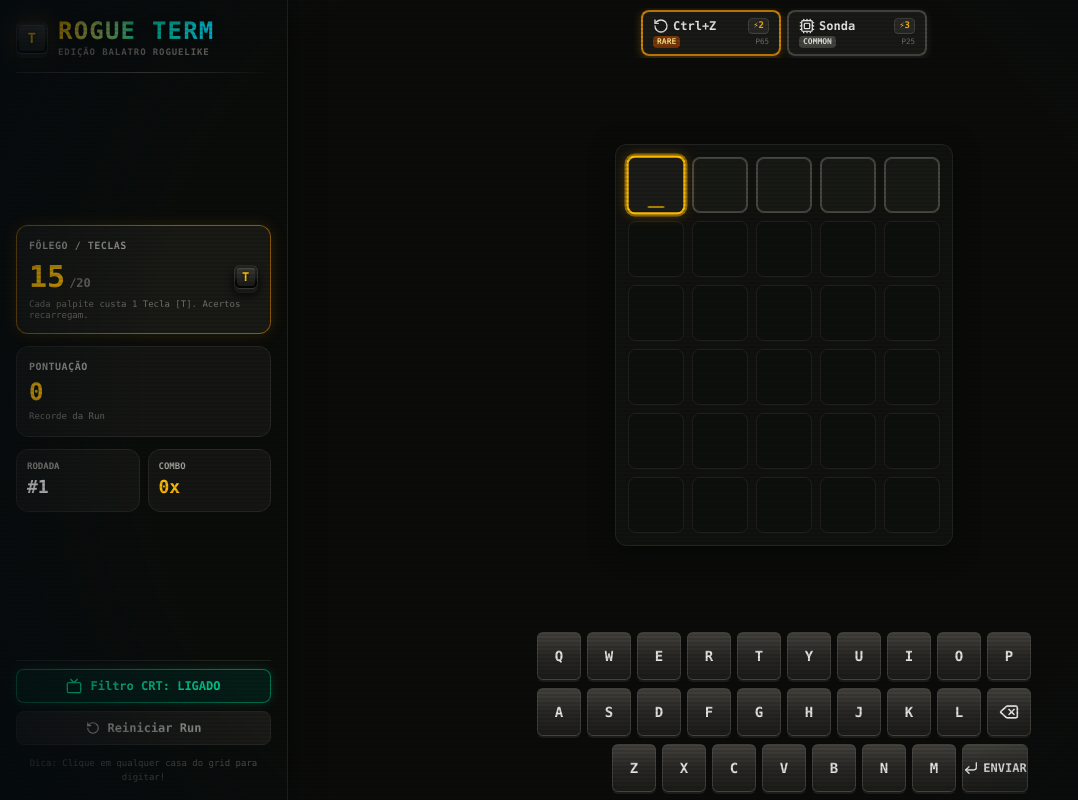
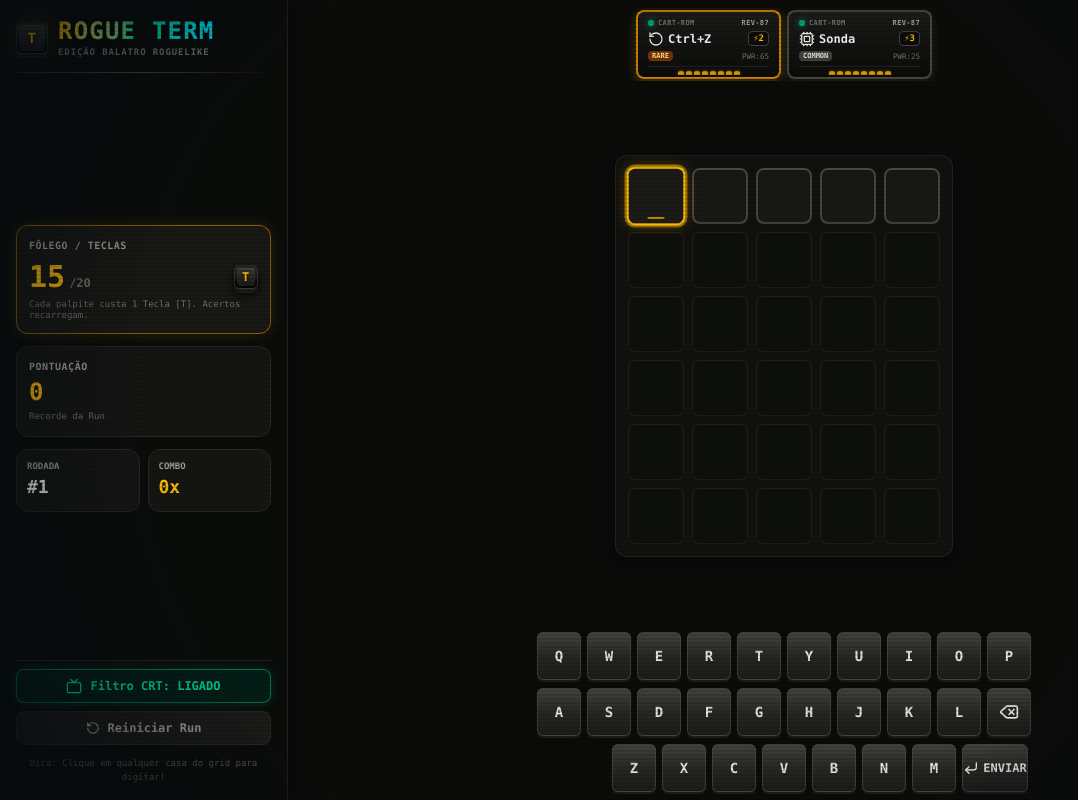
Before and after one commit to mariogomesbarbosa/rogue-term, a Next.js app: page / in a window 1280 px wide. Shown: the whole page, without its empty margins (0-1078 px from the left). Built offline with nearby package versions, Linux system fonts and the light colour scheme.

Commit message:
feat(visual): redesenhar cartas de habilidades e draft no estilo cartuchos e circuitos retrô

```diff
--- a/src/components/DraftModal.tsx
+++ b/src/components/DraftModal.tsx
@@ -4,32 +4,36 @@ import React from 'react';
 import { useGameStore } from '@/store/gameStore';
 import { Rarity } from '@/types/game';
 import { motion, AnimatePresence } from 'framer-motion';
-import { Sparkles, Zap, Shield, ChevronRight } from 'lucide-react';
+import { Zap, Shield, ChevronRight, Cpu } from 'lucide-react';
 
-const RARITY_THEMES: Record<Rarity, { border: string; bg: string; badge: string; glow: string }> = {
+const RARITY_THEMES: Record<Rarity, { border: string; bg: string; badge: string; glow: string; trackColor: string }> = {
   common: {
-    border: 'border-stone-500',
-    bg: 'from-stone-900 to-stone-950',
-    badge: 'bg-stone-700 text-stone-200',
-    glow: 'rgba(168,162,158,0.2)'
+    border: 'border-stone-600',
+    bg: 'from-stone-900 via-[#18181b] to-stone-950',
+    badge: 'bg-stone-800 text-stone-300 border border-stone-600',
+    glow: 'rgba(168,162,158,0.2)',
+    trackColor: 'border-stone-700/60'
   },
   uncommon: {
-    border: 'border-cyan-500',
-    bg: 'from-cyan-950/60 to-stone-950',
-    badge: 'bg-cyan-900 text-cyan-200 border border-cyan-400',
-    glow: 'rgba(6,182,212,0.3)'
+    border: 'border-cyan-500/80',
+    bg: 'from-cyan-950/40 via-[#141d24] to-stone-950',
+    badge: 'bg-cyan-950 text-cyan-300 border border-cyan-500/60',
+    glow: 'rgba(6,182,212,0.3)',
+    trackColor: 'border-cyan-800/60'
   },
   rare: {
-    border: 'border-amber-500',
-    bg: 'from-amber-950/60 to-stone-950',
-    badge: 'bg-amber-900 text-amber-200 border border-amber-400',
-    glow: 'rgba(245,158,11,0.35)'
+    border: 'border-amber-500/80',
+    bg: 'from-amber-950/40 via-[#221c13] to-stone-950',
+    badge: 'bg-amber-950 text-amber-300 border border-amber-500/60',
+    glow: 'rgba(245,158,11,0.35)',
+    trackColor: 'border-amber-800/60'
   },
   legendary: {
-    border: 'border-fuchsia-500',
-    bg: 'from-fuchsia-950/70 to-stone-950',
-    badge: 'bg-fuchsia-900 text-fuchsia-100 border border-fuchsia-300 animate-pulse',
-    glow: 'rgba(217,70,239,0.45)'
+    border: 'border-fuchsia-500/90',
+    bg: 'from-fuchsia-950/50 via-[#261226] to-stone-950',
+    badge: 'bg-fuchsia-950 text-fuchsia-200 border border-fuchsia-400 animate-pulse',
+    glow: 'rgba(217,70,239,0.45)',
+    trackColor: 'border-fuchsia-800/60'
   }
 };
 
@@ -40,93 +44,133 @@ export const DraftModal: React.FC = () => {
 
   return (
     <AnimatePresence>
-      <div className="fixed inset-0 z-50 flex items-center justify-center p-3 sm:p-4 bg-black/85 backdrop-blur-md overflow-y-auto">
+      <div className="fixed inset-0 z-50 flex items-center justify-center p-3 sm:p-4 bg-black/90 backdrop-blur-md overflow-y-auto">
         <motion.div
-          initial={{ opacity: 0, scale: 0.9, y: 20 }}
+          initial={{ opacity: 0, scale: 0.92, y: 15 }}
           animate={{ opacity: 1, scale: 1, y: 0 }}
-          exit={{ opacity: 0, scale: 0.9 }}
-          className="w-full max-w-4xl max-h-[92dvh] my-auto bg-stone-950/95 border-2 border-amber-500/80 rounded-2xl p-4 sm:p-6 shadow-[0_0_60px_rgba(245,158,11,0.25)] flex flex-col items-center gap-4 sm:gap-6 font-mono overflow-y-auto"
+          exit={{ opacity: 0, scale: 0.92 }}
+          className="w-full max-w-4xl max-h-[94dvh] my-auto bg-[#0d0e12] border-2 border-amber-500/70 rounded-xl p-3.5 sm:p-6 shadow-[0_0_50px_rgba(245,158,11,0.2)] flex flex-col items-center gap-3 sm:gap-5 font-mono overflow-y-auto relative"
         >
-          {/* Cabeçalho do Draft */}
+          {/* Parafusos industriais nos 4 cantos da carcaça */}
+          <div className="absolute top-2 left-2 w-2 h-2 rounded-full border border-stone-600 bg-stone-800 flex items-center justify-center text-[6px] text-stone-400 font-bold">
+            +
+          </div>
+          <div className="absolute top-2 right-2 w-2 h-2 rounded-full border border-stone-600 bg-stone-800 flex items-center justify-center text-[6px] text-stone-400 font-bold">
+            +
+          </div>
+          <div className="absolute bottom-2 left-2 w-2 h-2 rounded-full border border-stone-600 bg-stone-800 flex items-center justify-center text-[6px] text-stone-400 font-bold">
+            +
+          </div>
+          <div className="absolute bottom-2 right-2 w-2 h-2 rounded-full border border-stone-600 bg-stone-800 flex items-center justify-center text-[6px] text-stone-400 font-bold">
+            +
+          </div>
+
+          {/* Cabeçalho do Draft - Estilo Mainframe Boot Routine */}
           <div className="text-center flex flex-col items-center gap-1 sm:gap-1.5 shrink-0">
-            <div className="inline-flex items-center gap-1.5 px-3 py-0.5 sm:py-1 rounded-full bg-emerald-950/60 border border-emerald-500/60 text-emerald-400 text-xs font-bold uppercase tracking-wider">
-              <Sparkles className="w-3.5 h-3.5" /> Palavra Decifrada!
+            <div className="inline-flex items-center gap-1.5 px-2.5 py-0.5 rounded border border-emerald-500/60 bg-emerald-950/40 text-emerald-400 text-[10px] sm:text-xs font-bold uppercase tracking-widest">
+              <span className="w-1.5 h-1.5 rounded-full bg-emerald-400 animate-ping" />
+              &gt; PALAVRA_DECIFRADA // ACESSO_CONCEDIDO
             </div>
-            <h2 className="text-xl sm:text-3xl font-black text-transparent bg-clip-text bg-gradient-to-r from-amber-300 via-emerald-300 to-cyan-300 tracking-wider">
-              DRAFT DO ESCRIBA
+            <h2 className="text-lg sm:text-2xl font-black text-amber-400 tracking-wider flex items-center gap-2">
+              <Cpu className="w-5 h-5 sm:w-6 sm:h-6 text-amber-500" />
+              <span>UPGRADE DE HARDWARE: SLOT {round + 1}</span>
             </h2>
-            <p className="text-xs sm:text-sm text-stone-400 max-w-md">
-              Escolha 1 carta para aprimorar sua máquina antes da Rodada {round + 1}.
+            <p className="text-[11px] sm:text-xs text-stone-400 max-w-lg">
+              Selecione 1 módulo de expansão para soldar ao barramento antes da próxima execução.
             </p>
           </div>
 
-          {/* As 3 Cartas Sorteadas */}
+          {/* Os 3 Cartões de Expansão (PCBs / Cartuchos) */}
           <div className="grid grid-cols-1 md:grid-cols-3 gap-3 sm:gap-4 w-full">
-            {draftChoices.map(card => {
+            {draftChoices.map((card, idx) => {
               const theme = RARITY_THEMES[card.rarity];
               const isActive = card.type === 'active';
 
               return (
                 <motion.div
                   key={card.id}
-                  whileHover={{ y: -6, scale: 1.02 }}
-                  transition={{ type: 'spring', stiffness: 300 }}
-                  style={{ boxShadow: `0 8px 30px ${theme.glow}` }}
-                  className={`rounded-xl border-2 p-4 sm:p-5 flex flex-col justify-between gap-3 sm:gap-4 bg-gradient-to-b ${theme.bg} ${theme.border} relative overflow-hidden group`}
+                  whileHover={{ y: -5, scale: 1.02 }}
+                  transition={{ type: 'spring', stiffness: 350, damping: 25 }}
+                  style={{ boxShadow: `0 8px 24px ${theme.glow}` }}
+                  className={`rounded-lg border-2 p-3 sm:p-4 flex flex-col justify-between gap-3 bg-gradient-to-b ${theme.bg} ${theme.border} relative overflow-hidden group shadow-md`}
                 >
-                  {/* Efeito Foil Holográfico em cartas raras */}
-                  {card.rarity === 'legendary' && (
-                    <div className="absolute inset-0 bg-gradient-to-tr from-transparent via-white/10 to-transparent -translate-x-full group-hover:translate-x-full transition-transform duration-1000 pointer-events-none" />
-                  )}
+                  {/* Linhas de trilha de circuito gravadas na placa */}
+                  <div className={`absolute top-0 right-0 w-16 h-16 border-b border-l ${theme.trackColor} pointer-events-none opacity-40`} />
 
-                  {/* Topo da Carta */}
-                  <div className="flex flex-col gap-1.5 sm:gap-2">
-                    <div className="flex items-center justify-between">
-                      <span className={`text-[10px] font-black uppercase tracking-wider px-2 py-0.5 rounded-full ${theme.badge}`}>
+                  {/* Topo da Carta: Metadados de Silício */}
+                  <div className="flex flex-col gap-2 relative z-10">
+                    <div className="flex items-center justify-between text-[8px] text-stone-400 uppercase tracking-widest font-mono">
+                      <span className="flex items-center gap-1 font-bold">
+                        <span
+                          className={`w-2 h-2 rounded-full ${
+                            isActive
+                              ? 'bg-amber-400 shadow-[0_0_8px_#f59e0b] animate-pulse'
+                              : 'bg-cyan-400 shadow-[0_0_8px_#06b6d4]'
+                          }`}
+                        />
+                        {isActive ? 'CART-ROM (ATIVA)' : 'IC-CHIP (PASSIVA)'}
+                      </span>
+                      <span>SLOT-0{idx + 1}</span>
+                    </div>
+
+                    <div className="flex items-center justify-between mt-0.5">
+                      <span className={`text-[9px] font-black uppercase tracking-wider px-2 py-0.5 rounded ${theme.badge}`}>
                         {card.rarity}
                       </span>
                       <span className="text-[10px] text-stone-400 flex items-center gap-1 font-bold">
                         {isActive ? (
-                          <>
-                            <Zap className="w-3 h-3 text-amber-400" /> ATIVA
-                          </>
+                          <span className="text-amber-400 flex items-center gap-0.5">
+                            <Zap className="w-3 h-3" /> ATIVA
+                          </span>
                         ) : (
-                          <>
-                            <Shield className="w-3 h-3 text-cyan-400" /> PASSIVA
-                          </>
+                          <span className="text-cyan-400 flex items-center gap-0.5">
+                            <Shield className="w-3 h-3" /> PASSIVA
+                          </span>
                         )}
                       </span>
                     </div>
 
-                    <h3 className="text-base sm:text-lg font-black text-stone-100 tracking-wide mt-1">
+                    <h3 className="text-sm sm:text-base font-black text-stone-100 tracking-wide mt-0.5 group-hover:text-amber-300 transition-colors">
                       {card.name}
                     </h3>
                     {card.tagline && (
-                      <span className="text-xs text-amber-400 font-semibold italic">
+                      <span className="text-[11px] text-amber-400/90 font-medium italic -mt-1">
                         &ldquo;{card.tagline}&rdquo;
                       </span>
                     )}
                   </div>
 
-                  {/* Descrição do Efeito */}
-                  <p className="text-xs text-stone-300 leading-relaxed bg-stone-900/60 p-2.5 sm:p-3 rounded-lg border border-stone-800">
-                    {card.description}
-                  </p>
+                  {/* Descrição do Módulo */}
+                  <div className="relative z-10 bg-black/60 p-2.5 rounded border border-stone-800/80">
+                    <p className="text-xs text-stone-300 leading-relaxed font-sans sm:font-mono">
+                      {card.description}
+                    </p>
+                  </div>
 
-                  {/* Rodapé da Carta: Power & Botão Escolher */}
-                  <div className="flex flex-col gap-2.5 sm:gap-3">
-                    <div className="flex items-center justify-between text-[11px] text-stone-400">
-                      <span>Power Score:</span>
-                      <span className="font-bold text-stone-200">{card.powerScore}</span>
+                  {/* Rodapé da Carta: Power & Botão Instalar */}
+                  <div className="flex flex-col gap-2 relative z-10">
+                    <div className="flex items-center justify-between text-[10px] text-stone-400 border-t border-stone-800/70 pt-1.5">
+                      <span>POTÊNCIA DO CHIP:</span>
+                      <span className="font-bold text-amber-300">+{card.powerScore} PWR</span>
                     </div>
 
                     <button
                       onClick={() => chooseDraftCard(card)}
-                      className="w-full py-2 sm:py-2.5 rounded-lg bg-gradient-to-r from-amber-500 to-amber-600 hover:from-amber-400 hover:to-amber-500 text-stone-950 font-black text-xs uppercase tracking-wider flex items-center justify-center gap-1 shadow-md hover:shadow-lg transition-all active:scale-95"
+                      className="w-full py-2 sm:py-2.5 rounded bg-amber-500 hover:bg-amber-400 active:bg-amber-600 text-stone-950 font-black text-xs uppercase tracking-wider flex items-center justify-center gap-1.5 shadow-[inset_0_1px_0_rgba(255,255,255,0.4)] transition-all cursor-pointer"
                     >
-                      <span>Equipar Carta</span>
+                      <span>INSTALAR MÓDULO</span>
                       <ChevronRight className="w-4 h-4" />
                     </button>
+                  </div>
+
+                  {/* Conector ISA Dourado na borda inferior da placa */}
+                  <div className="flex justify-center gap-1 pt-1.5 border-t border-stone-800/90 overflow-hidden shrink-0">
+                    {Array.from({ length: 12 }).map((_, i) => (
+                      <span
+                        key={i}
+                        className="w-1.5 h-1.5 bg-amber-400/90 rounded-t-xs shadow-[0_0_4px_rgba(245,158,11,0.5)] group-hover:bg-amber-300 transition-colors"
+                      />
+                    ))}
                   </div>
                 </motion.div>
               );
--- a/src/components/SkillsBar.tsx
+++ b/src/components/SkillsBar.tsx
@@ -85,49 +85,74 @@ export const SkillsBar: React.FC = () => {
             return (
               <motion.div
                 key={skill.id}
-                whileHover={{ scale: 1.04, y: -1 }}
+                whileHover={{ scale: 1.04, y: -2 }}
                 whileTap={{ scale: 0.96 }}
                 onClick={() => hasCharges && handleCardClick(skill)}
                 style={{
                   boxShadow: isSelected
-                    ? '0 0 15px rgba(245,158,11,0.5)'
-                    : `0 2px 8px ${style.glow}`
+                    ? '0 0 16px rgba(245,158,11,0.6)'
+                    : `0 3px 10px ${style.glow}`
                 }}
-                className={`relative cursor-pointer rounded-lg px-2 py-1 sm:px-2.5 sm:py-1.5 border-2 flex flex-col justify-between transition-all shrink-0 min-w-[105px] sm:min-w-[130px] md:min-w-[140px] ${
+                className={`relative cursor-pointer rounded-lg px-2 pt-1 pb-0.5 sm:px-2.5 sm:pt-1.5 border-2 flex flex-col justify-between transition-all shrink-0 min-w-[110px] sm:min-w-[135px] md:min-w-[145px] ${
                   style.border
                 } ${
                   isSelected
-                    ? 'bg-amber-950/90 ring-2 ring-amber-400'
+                    ? 'bg-amber-950/95 ring-2 ring-amber-400'
                     : hasCharges
-                    ? 'bg-stone-900/95 hover:bg-stone-850'
-                    : 'bg-stone-950/60 opacity-50 grayscale cursor-not-allowed'
+                    ? 'bg-gradient-to-b from-stone-900 to-stone-950 hover:from-stone-850 hover:to-stone-900'
+                    : 'bg-stone-950/60 opacity-40 grayscale cursor-not-allowed'
                 }`}
                 title={skill.description}
               >
-                {/* Topo do Card */}
+                {/* Cabeçalho do Cartucho: Serigrafia técnica + LED indicador */}
+                <div className="flex items-center justify-between text-[7px] text-stone-500 font-bold uppercase tracking-wider mb-0.5">
+                  <span className="flex items-center gap-1">
+                    <span
+                      className={`w-1.5 h-1.5 rounded-full ${
+                        hasCharges
+                          ? 'bg-emerald-400 shadow-[0_0_6px_#10b981] animate-pulse'
+                          : 'bg-stone-700'
+                      }`}
+                    />
+                    <span>CART-ROM</span>
+                  </span>
+                  <span className="text-stone-400">REV-87</span>
+                </div>
+
+                {/* Topo do Card: Ícone e Nome */}
                 <div className="flex items-center justify-between gap-1">
                   <div className="flex items-center gap-1 text-stone-200 truncate">
                     {ICON_MAP[skill.iconName] || <Sparkles className="w-3 h-3" />}
-                    <span className="text-[11px] sm:text-xs font-black truncate">
+                    <span className="text-[11px] sm:text-xs font-black truncate text-stone-100">
                       {skill.name.split(' ')[0]}
                     </span>
                   </div>
 
-                  <span className="text-[9px] px-1 py-0.2 rounded bg-stone-800 border border-stone-700 font-bold shrink-0">
+                  <span className="text-[9px] px-1 py-0.2 rounded bg-stone-950 border border-stone-700 font-bold shrink-0">
                     {hasCharges ? (
                       <span className="text-amber-400">⚡{skill.chargesCurrent}</span>
                     ) : (
-                      <span className="text-stone-500">0</span>
+                      <span className="text-stone-600">0</span>
                     )}
                   </span>
                 </div>
 
                 {/* Rodapé do Card com Raridade e Power */}
-                <div className="flex items-center justify-between text-[8px] text-stone-400 mt-0.5">
-                  <span className={`uppercase font-extrabold px-1 rounded ${style.badge}`}>
+                <div className="flex items-center justify-between text-[8px] text-stone-400 mt-1">
+                  <span className={`uppercase font-extrabold px-1 rounded text-[7px] ${style.badge}`}>
                     {skill.rarity}
                   </span>
-                  <span className="text-[7.5px] text-stone-500">P{skill.powerScore}</span>
+                  <span className="text-[7.5px] text-stone-500 font-mono">PWR:{skill.powerScore}</span>
+                </div>
+
+                {/* Conector ISA / Trilha de Ouro da Placa */}
+                <div className="flex justify-center gap-0.5 pt-1 mt-1 border-t border-stone-800/90 overflow-hidden">
+                  {Array.from({ length: 8 }).map((_, i) => (
+                    <span
+                      key={i}
+                      className="w-1.5 h-1 bg-amber-400/80 rounded-t-xs shadow-[0_0_3px_rgba(245,158,11,0.5)]"
+                    />
+                  ))}
                 </div>
               </motion.div>
             );
@@ -135,7 +160,7 @@ export const SkillsBar: React.FC = () => {
         </div>
       )}
 
-      {/* Linha 2: Habilidades Passivas (abaixo das utilizáveis) */}
+      {/* Linha 2: Habilidades Passivas (Estilo Chips DIP de Silício) */}
       {passives.length > 0 && (
         <div className="flex items-center gap-1.5 overflow-x-auto no-scrollbar py-0.5 justify-start sm:justify-center">
           {passives.map(passive => {
@@ -146,17 +171,26 @@ export const SkillsBar: React.FC = () => {
                 whileHover={{ scale: 1.05, y: -1 }}
                 whileTap={{ scale: 0.95 }}
                 onClick={() => setSelectedPassive(passive)}
-                className={`rounded-lg px-2 py-0.5 sm:py-1 border flex items-center gap-1.5 bg-stone-950/80 shrink-0 cursor-pointer transition-all ${style.border}`}
+                className={`rounded-md px-2 py-1 border flex items-center gap-1.5 bg-[#121214] shrink-0 cursor-pointer transition-all relative overflow-hidden shadow-[inset_0_1px_0_rgba(255,255,255,0.08)] ${style.border}`}
                 title={passive.description}
                 type="button"
                 aria-label={`Ver detalhes da passiva ${passive.name}`}
               >
-                <div className="text-stone-300">{ICON_MAP[passive.iconName] || <Shield className="w-3 h-3" />}</div>
+                {/* Notch semicircular clássico de chip integrado */}
+                <div className="w-1 h-2 rounded-r-full bg-stone-950 border-r border-stone-700/80 -ml-2 shrink-0" />
+
+                <div className="text-cyan-400 shrink-0">
+                  {ICON_MAP[passive.iconName] || <Shield className="w-3 h-3" />}
+                </div>
+
                 <div className="flex flex-col text-left">
-                  <span className="text-[10px] font-bold text-stone-200 truncate max-w-[80px] sm:max-w-[120px]">
-                    {passive.name.split(' ')[0]}
-                  </span>
-                  <span className="text-[7px] text-cyan-400 uppercase font-semibold">PASSIVA</span>
+                  <div className="flex items-center gap-1">
+                    <span className="text-[7px] text-stone-500 font-bold uppercase tracking-tight">IC-DIP</span>
+                    <span className="text-[10px] font-black text-stone-200 truncate max-w-[80px] sm:max-w-[120px]">
+                      {passive.name.split(' ')[0]}
+                    </span>
+                  </div>
+                  <span className="text-[7px] text-cyan-400 uppercase font-semibold tracking-wider">PASSIVA</span>
                 </div>
               </motion.button>
             );
```
